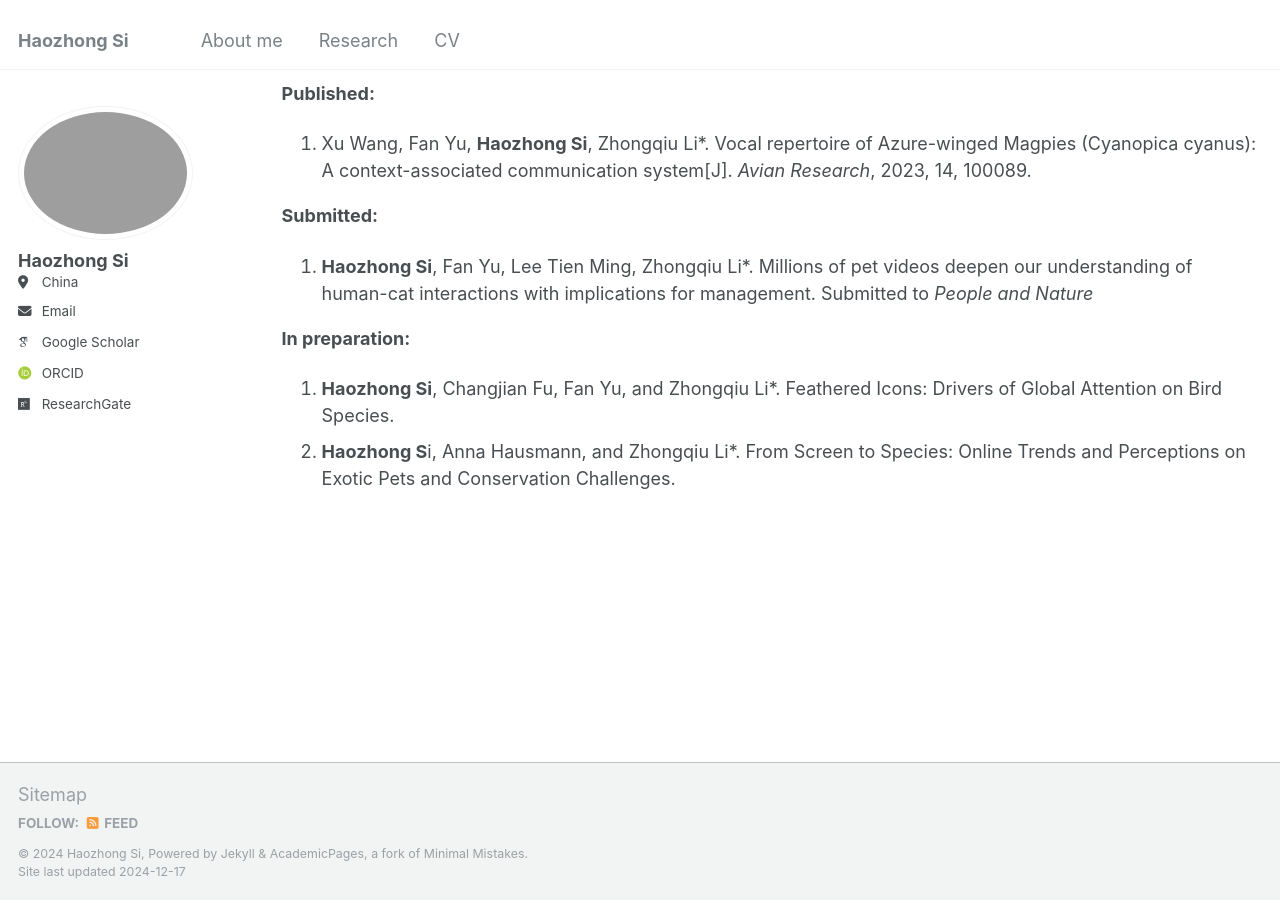
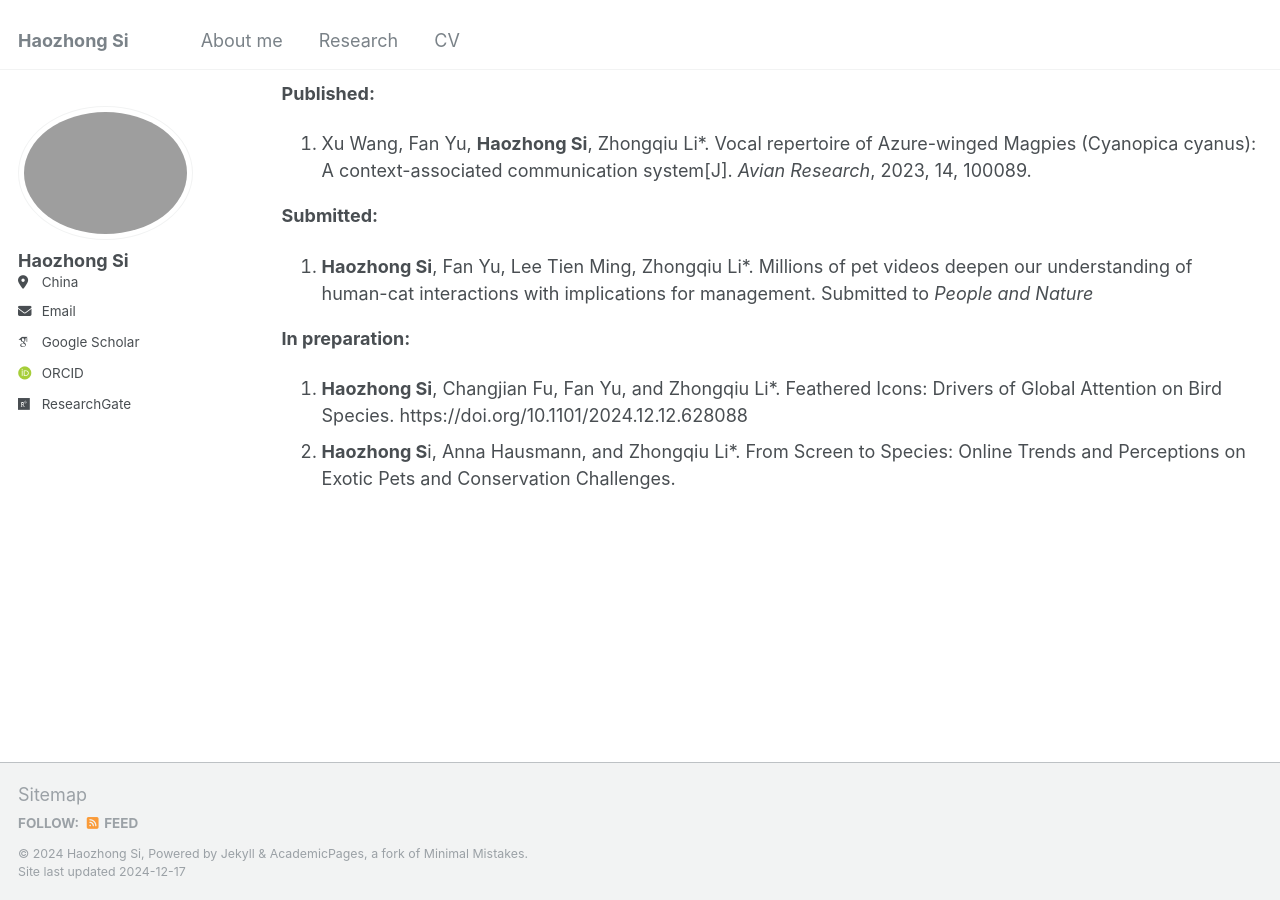
Before and after one commit to caicai555/hzsi-website, a Jekyll site: the page built from _pages/cv.md, in a window 1280 px wide and 900 px high, scrolled down 2617 px. Built offline with Jekyll 4.4.1, drawn with Linux system fonts in a browser that asks for light colours; some web fonts are replaced; part of the change alters nothing that is shown.

Commit message:
Update cv.md

```diff
--- a/_pages/cv.md
+++ b/_pages/cv.md
@@ -90,5 +90,5 @@ PUBLICATIONS
 1. **Haozhong Si**, Fan Yu, Lee Tien Ming, Zhongqiu Li*. Millions of pet videos deepen our understanding of human-cat interactions with implications for management. Submitted to _People and Nature_
 
 **In preparation:**
-1. **Haozhong Si**, Changjian Fu, Fan Yu, and Zhongqiu Li*. Feathered Icons: Drivers of Global Attention on Bird Species.
+1. **Haozhong Si**, Changjian Fu, Fan Yu, and Zhongqiu Li*. Feathered Icons: Drivers of Global Attention on Bird Species. https://doi.org/10.1101/2024.12.12.628088
 2. **Haozhong S**i, Anna Hausmann, and Zhongqiu Li*. From Screen to Species: Online Trends and Perceptions on Exotic Pets and Conservation Challenges.
```
